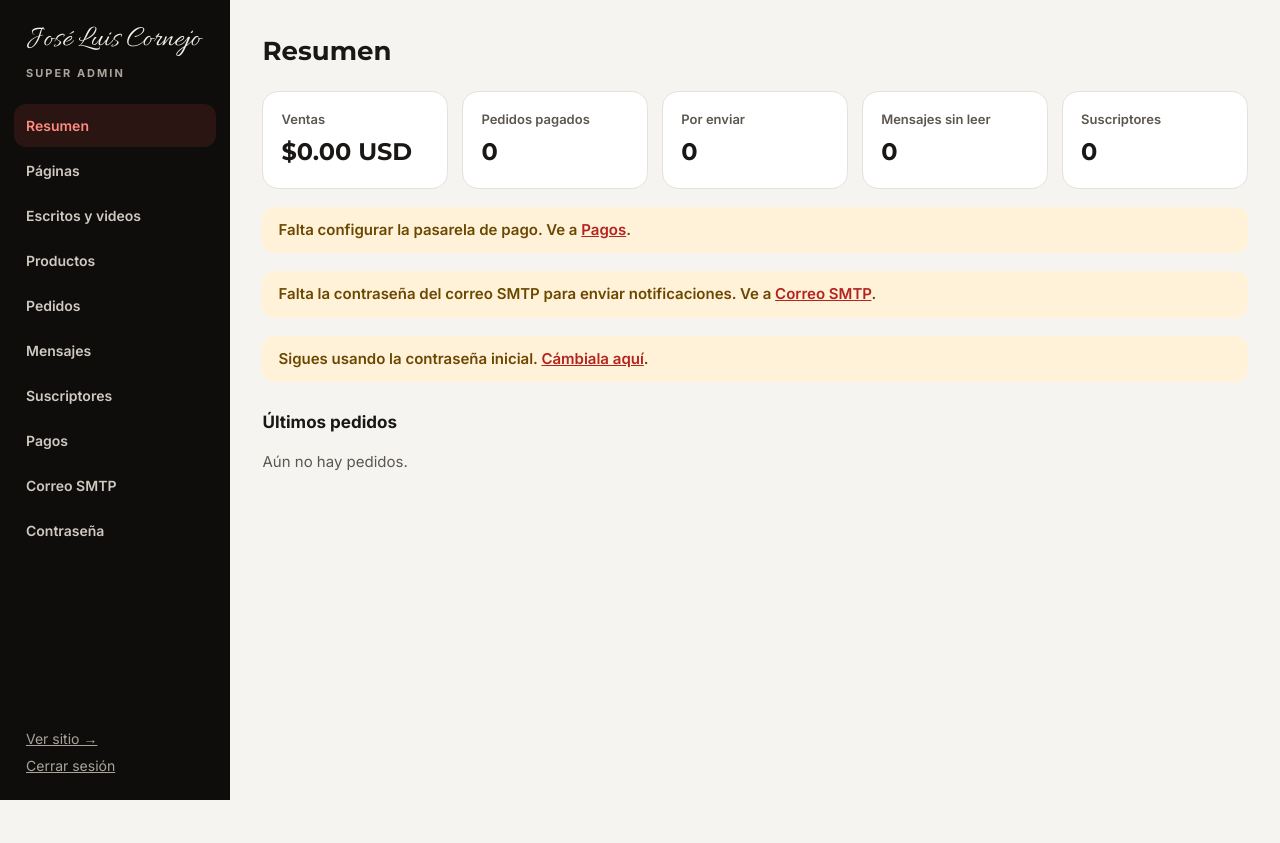
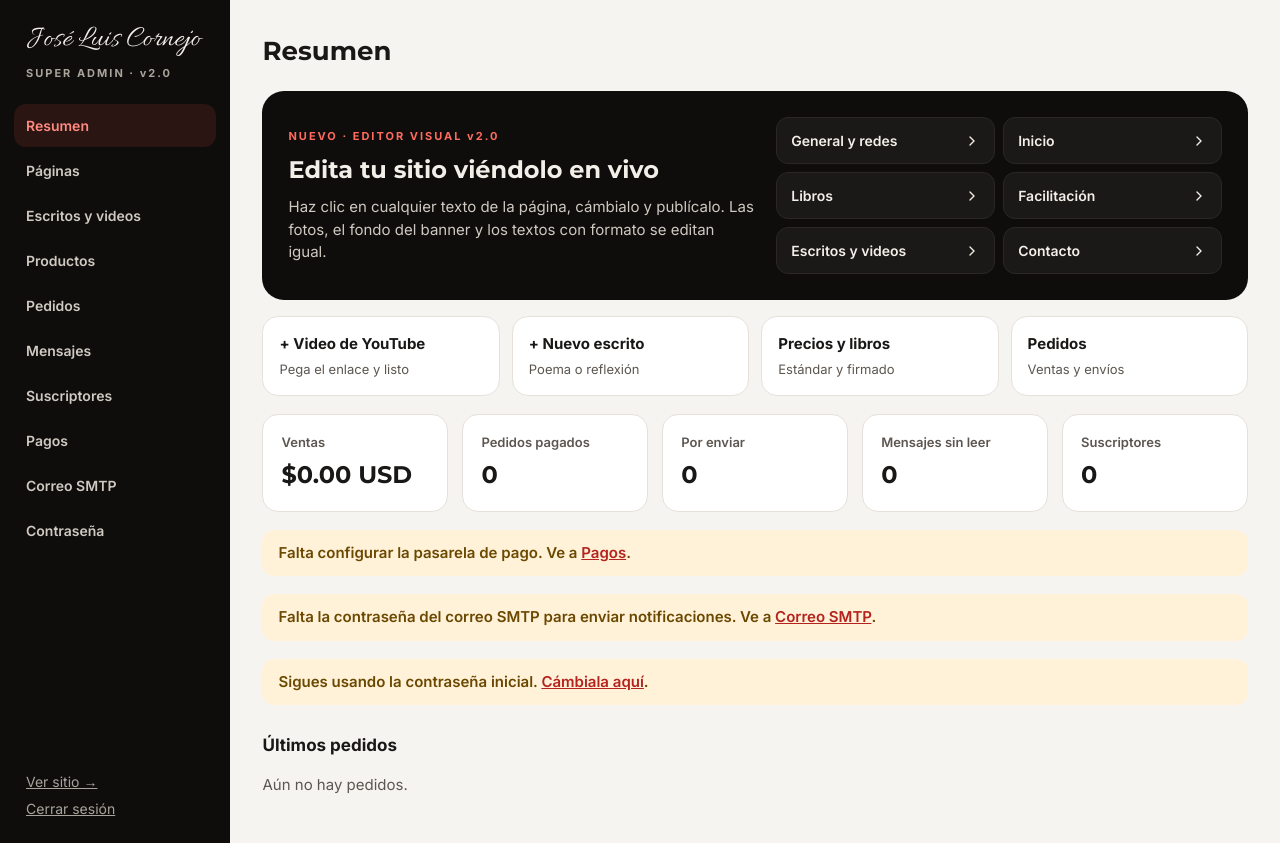
Before and after one commit to brandzmarketingcontacto-ai/jetbluemkt, a PHP site: page /joseluiscornejo/admin/index.php in a window 1280 px wide. Before the commit the page ends 800 px from the top, so only its background shows below. Run offline with PHP 8.4, Linux system fonts and the light colour scheme; the visitor is signed in with stand-in values (Sample User, id 1); data that the repository does not hold is empty; some libraries are stand-ins or nearby versions.

Commit message:
Panel v2.0: resumen con acceso al editor visual, versión visible y sin caché
Co-Authored-By: Claude Opus 5.5 <noreply@anthropic.com>
Claude-Session: https://claude.ai/code/session_014xN2dRWGTeo54VudTVfnLr

```diff
--- a/joseluiscornejo/admin/admin.css
+++ b/joseluiscornejo/admin/admin.css
@@ -205,3 +205,17 @@ body.is-studio .main > .alert{margin:12px 16px 0}
   .st-stage{padding:8px}
 }
 .grp{flex-shrink:0}
+
+/* Resumen v2 */
+.hero-card{background:#0E0D0C;color:#F2EEE8;border-radius:22px;padding:26px;display:flex;flex-wrap:wrap;gap:22px;align-items:center;justify-content:space-between;margin-bottom:16px}
+.hero-card-txt{flex:1 1 320px;display:flex;flex-direction:column;gap:8px}
+.hc-k{font-size:11px;font-weight:700;letter-spacing:2px;color:#FF6B5E}
+.hero-card h2{margin:0;font-family:Montserrat,sans-serif;font-size:24px}
+.hero-card p{margin:0;color:#CFC9C1;max-width:520px}
+.hc-pages{flex:1 1 300px;display:grid;grid-template-columns:repeat(2,minmax(0,1fr));gap:8px}
+.hc-page{display:flex;align-items:center;justify-content:space-between;gap:8px;background:#1B1917;color:#F2EEE8;text-decoration:none;font-weight:600;font-size:14px;padding:12px 14px;border-radius:12px;border:1px solid #2A2724}
+.hc-page:hover{background:#E5322D;border-color:#E5322D;color:#fff}
+.quick{display:grid;grid-template-columns:repeat(auto-fit,minmax(170px,1fr));gap:12px;margin-bottom:18px}
+.qk{background:#fff;border:1px solid #E6E1DA;border-radius:16px;padding:16px;text-decoration:none;color:#1A1816;display:flex;flex-direction:column;gap:4px}
+.qk span{font-size:13px;color:#5C5650}
+.qk:hover{border-color:#E5322D}
--- a/joseluiscornejo/admin/index.php
+++ b/joseluiscornejo/admin/index.php
@@ -3,6 +3,9 @@ require_once __DIR__ . '/../inc/helpers.php';
 require_once __DIR__ . '/../inc/mailer.php';
 
 header('X-Frame-Options: SAMEORIGIN');
+header('Cache-Control: no-store, no-cache, must-revalidate, max-age=0');
+header('Pragma: no-cache');
+header('X-LiteSpeed-Cache-Control: no-cache');
 header('X-Robots-Tag: noindex');
 
 $sec = $_GET['s'] ?? 'inicio';
@@ -376,7 +379,7 @@ function studio_field(array $fdef): void {
 <div class="shell">
   <aside class="side">
     <span class="side-name"><?= e(s('site_name')) ?></span>
-    <span class="side-k">SUPER ADMIN</span>
+    <span class="side-k">SUPER ADMIN · v<?= APP_VERSION ?></span>
     <nav>
       <?php foreach ($menu as $k => $label): ?>
         <a class="<?= $activeMenu === $k ? 'on' : '' ?>" href="<?= e($admin('s=' . $k)) ?>"><?= e($label) ?><?php if ($k === 'mensajes' && $unread): ?> <span class="dot"><?= $unread ?></span><?php endif; ?></a>
@@ -397,6 +400,22 @@ case 'inicio':
     $subs = (int)db()->query('SELECT COUNT(*) FROM subscribers')->fetchColumn();
     $last = db()->query("SELECT * FROM orders WHERE status <> 'pendiente' ORDER BY id DESC LIMIT 5")->fetchAll(); ?>
     <h1>Resumen</h1>
+    <section class="hero-card">
+      <div class="hero-card-txt">
+        <span class="hc-k">NUEVO · EDITOR VISUAL v<?= APP_VERSION ?></span>
+        <h2>Edita tu sitio viéndolo en vivo</h2>
+        <p>Haz clic en cualquier texto de la página, cámbialo y publícalo. Las fotos, el fondo del banner y los textos con formato se editan igual.</p>
+      </div>
+      <div class="hc-pages">
+        <?php foreach ($pages as $k => [$label]): ?><a class="hc-page" href="<?= e($admin('s=paginas&g=' . $k)) ?>"><span><?= e($label) ?></span><svg width="16" height="16" viewBox="0 0 24 24" fill="none" stroke="currentColor" stroke-width="2" stroke-linecap="round" aria-hidden="true"><path d="M9 6l6 6-6 6"/></svg></a><?php endforeach; ?>
+      </div>
+    </section>
+    <div class="quick">
+      <a class="qk" href="<?= e($admin('s=escritos')) ?>"><b>+ Video de YouTube</b><span>Pega el enlace y listo</span></a>
+      <a class="qk" href="<?= e($admin('s=escrito&tipo=escrito')) ?>"><b>+ Nuevo escrito</b><span>Poema o reflexión</span></a>
+      <a class="qk" href="<?= e($admin('s=productos')) ?>"><b>Precios y libros</b><span>Estándar y firmado</span></a>
+      <a class="qk" href="<?= e($admin('s=pedidos')) ?>"><b>Pedidos</b><span>Ventas y envíos</span></a>
+    </div>
     <div class="stats">
       <div class="stat"><span>Ventas</span><b><?= money($paid['t']) ?></b></div>
       <div class="stat"><span>Pedidos pagados</span><b><?= (int)$paid['c'] ?></b></div>
--- a/joseluiscornejo/inc/helpers.php
+++ b/joseluiscornejo/inc/helpers.php
@@ -115,6 +115,8 @@ function youtube_id(string $url): string {
     if (preg_match('~(?:youtu\.be/|v=|embed/|shorts/)([A-Za-z0-9_-]{11})~', $url, $m)) return $m[1];
     return '';
 }
+
+const APP_VERSION = '2.0';
 
 // ---------- Vista previa en vivo del editor ----------
 function is_preview(): bool {
--- a/joseluiscornejo/index.php
+++ b/joseluiscornejo/index.php
@@ -3,6 +3,7 @@ require_once __DIR__ . '/inc/helpers.php';
 require_once __DIR__ . '/inc/mailer.php';
 require_once __DIR__ . '/inc/payments.php';
 require_once __DIR__ . '/views/partials.php';
+if (is_preview()) { header('Cache-Control: no-store, max-age=0'); header('X-LiteSpeed-Cache-Control: no-cache'); }
 
 $route = trim($_GET['r'] ?? '', '/');
 $parts = $route === '' ? [''] : explode('/', $route);
```
